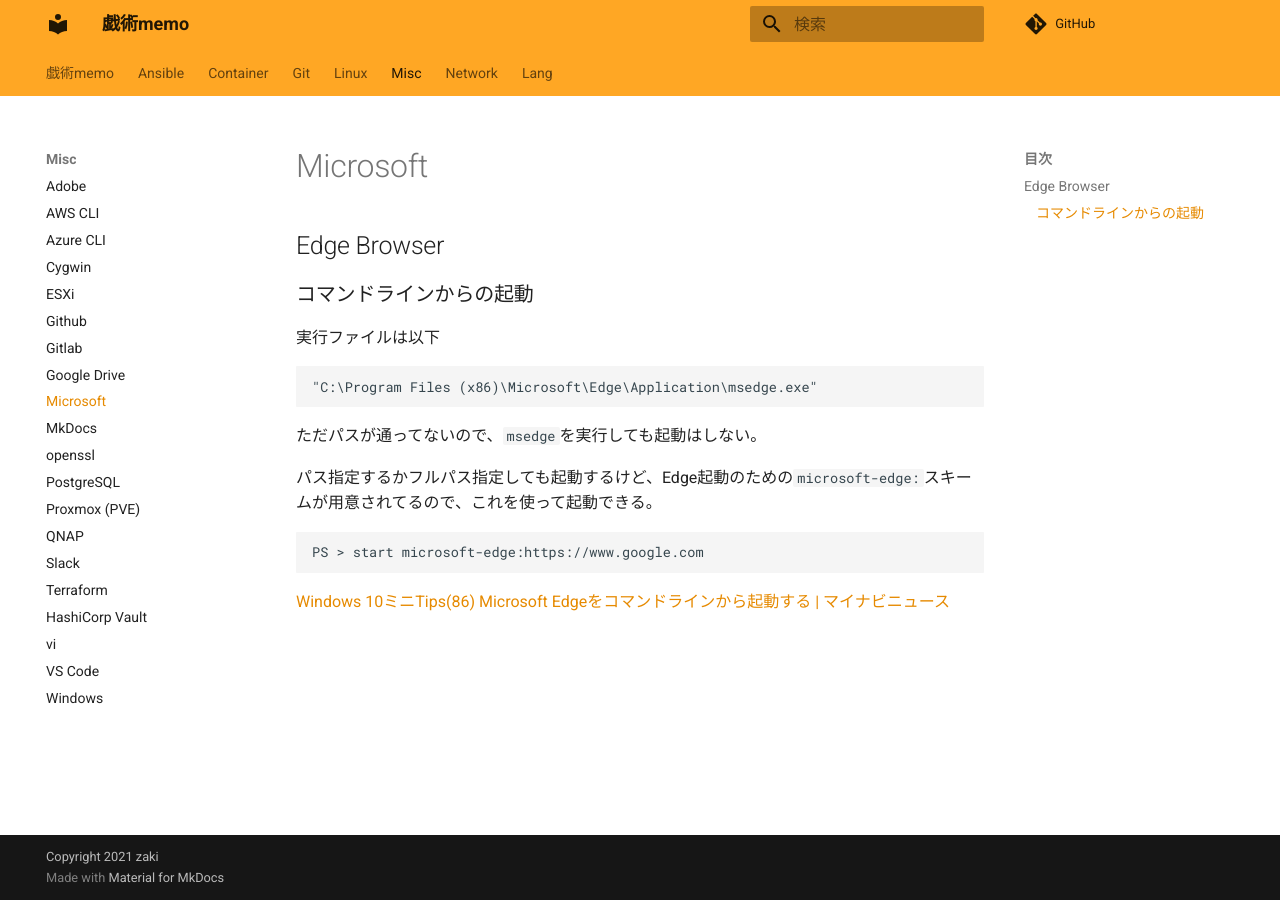
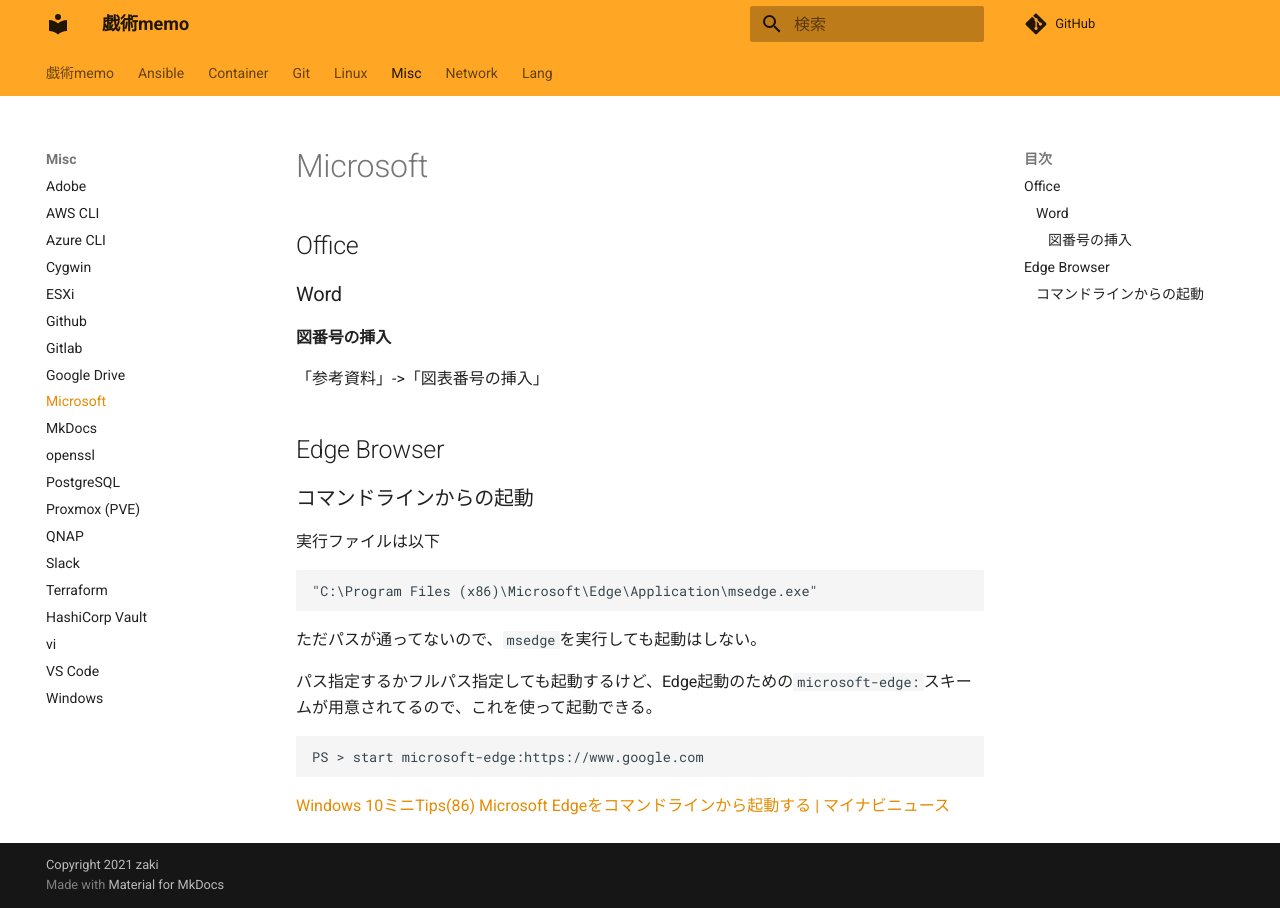
Before and after one commit to zaki-lknr/docs, an MkDocs documentation site: the page built from docs/Misc/microsoft.md, in a window 1280 px wide. Built offline with MkDocs 1.6.1 and Material for MkDocs 9.7.7, drawn with Linux system fonts in a browser that asks for light colours; comment, search, counter and statistics services are not loaded.

Commit message:
add: misc/microsoft: wordの図表番号挿入

```diff
--- a/docs/Misc/microsoft.md
+++ b/docs/Misc/microsoft.md
@@ -1,4 +1,12 @@
 # Microsoft
+
+## Office
+
+### Word
+
+#### 図番号の挿入
+
+「参考資料」->「図表番号の挿入」
 
 ## Edge Browser
 
```
